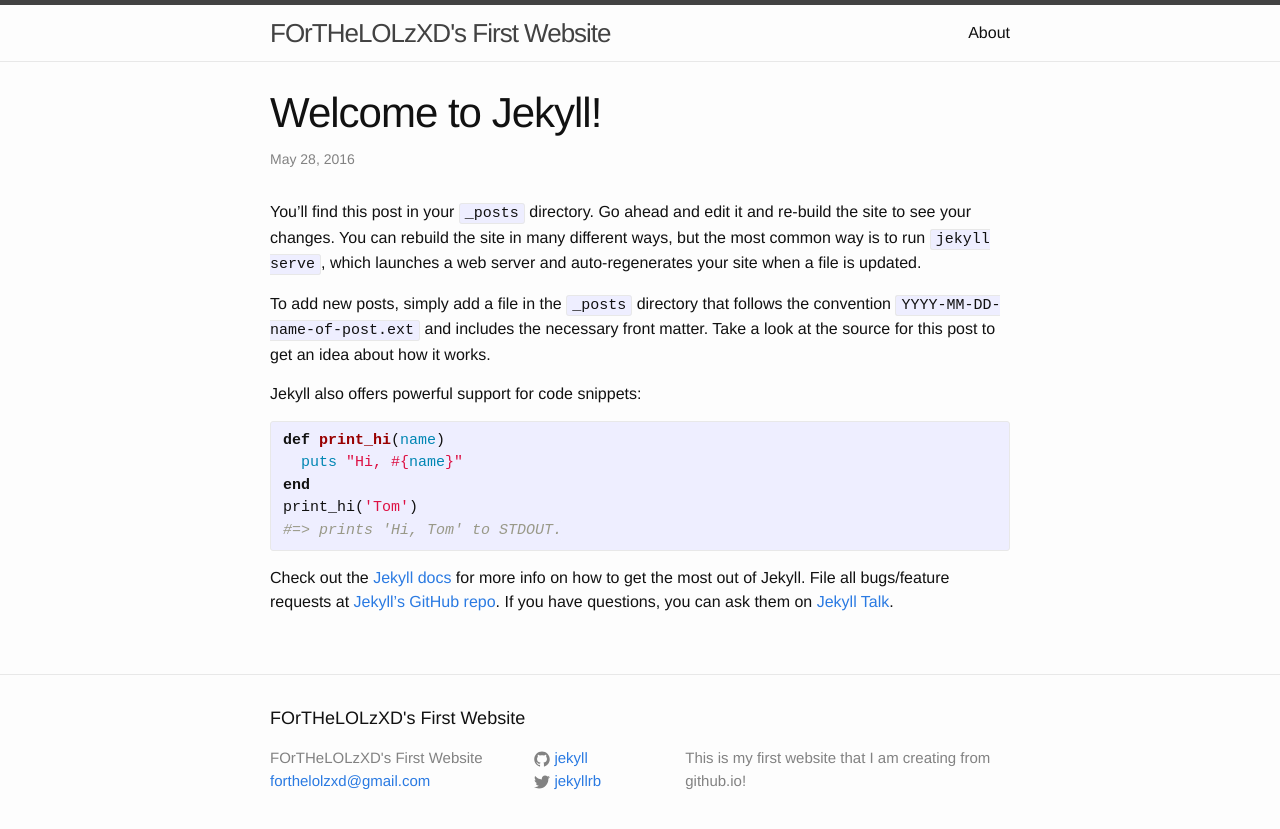
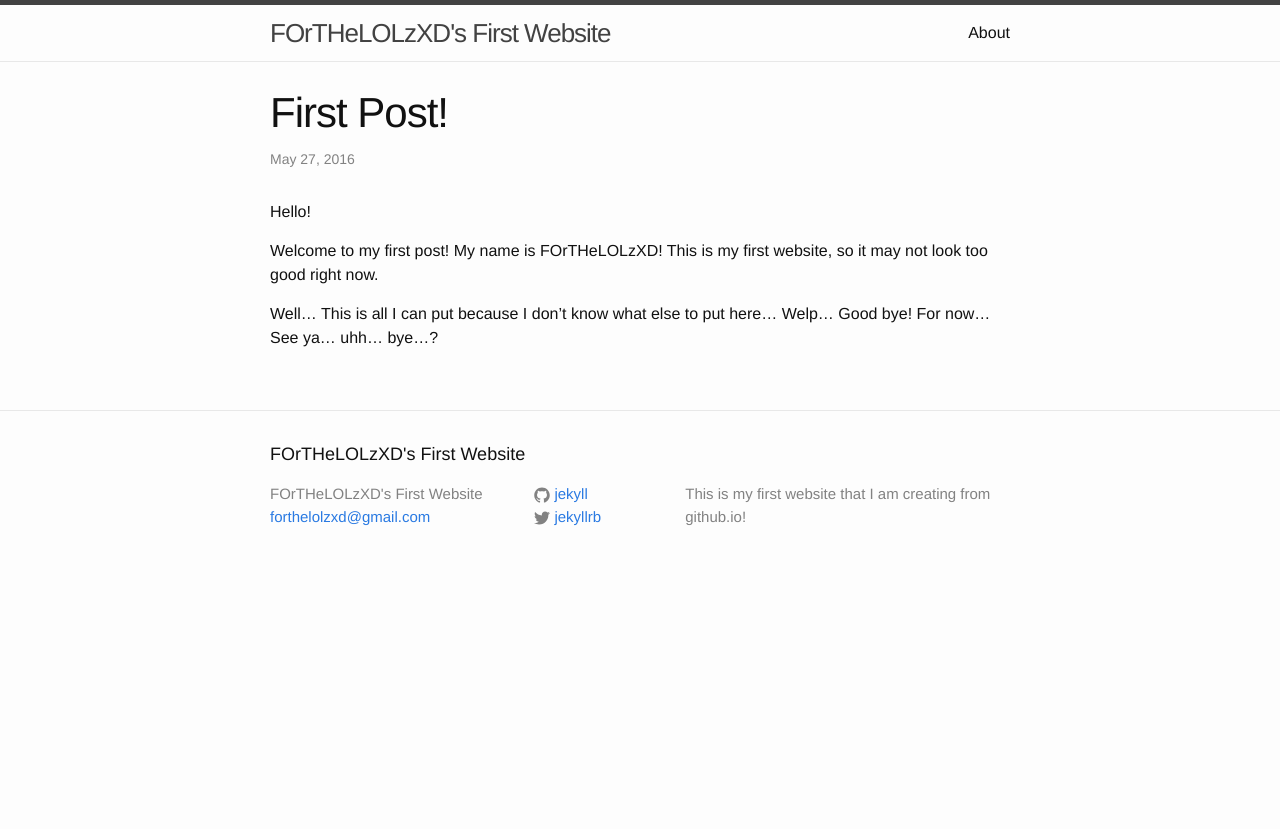
Before and after one commit to FOrTHeLOLzXD/FOrTHeLOLzXD.github.io, a Jekyll site: the page built from _posts/2016-05-27-welcome-to-jekyll.markdown, in a window 1280 px wide. Shown: the top 829 px of the page. Built offline with Jekyll 4.4.1, drawn with Linux system fonts in a browser that asks for light colours.

Commit message:
Update 2016-05-27-welcome-to-jekyll.markdown
HI

```diff
--- a/_posts/2016-05-27-welcome-to-jekyll.markdown
+++ b/_posts/2016-05-27-welcome-to-jekyll.markdown
@@ -1,25 +1,12 @@
 ---
 layout: post
-title:  "Welcome to Jekyll!"
-date:   2016-05-27 23:07:43 -0400
+title:  "First Post!"
+date:   2016-05-27 17:43
 categories: jekyll update
 ---
-You’ll find this post in your `_posts` directory. Go ahead and edit it and re-build the site to see your changes. You can rebuild the site in many different ways, but the most common way is to run `jekyll serve`, which launches a web server and auto-regenerates your site when a file is updated.
+Hello!
 
-To add new posts, simply add a file in the `_posts` directory that follows the convention `YYYY-MM-DD-name-of-post.ext` and includes the necessary front matter. Take a look at the source for this post to get an idea about how it works.
+Welcome to my first post! My name is FOrTHeLOLzXD! This is my first website, so it may not look too good right now.
 
-Jekyll also offers powerful support for code snippets:
-
-{% highlight ruby %}
-def print_hi(name)
-  puts "Hi, #{name}"
-end
-print_hi('Tom')
-#=> prints 'Hi, Tom' to STDOUT.
-{% endhighlight %}
-
-Check out the [Jekyll docs][jekyll-docs] for more info on how to get the most out of Jekyll. File all bugs/feature requests at [Jekyll’s GitHub repo][jekyll-gh]. If you have questions, you can ask them on [Jekyll Talk][jekyll-talk].
-
-[jekyll-docs]: http://jekyllrb.com/docs/home
-[jekyll-gh]:   https://github.com/jekyll/jekyll
-[jekyll-talk]: https://talk.jekyllrb.com/
+Well... This is all I can put because I don't know what else to put here...
+Welp... Good bye! For now... See ya... uhh... bye...?
```
